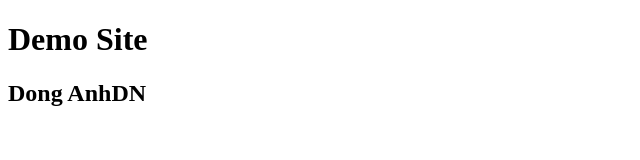
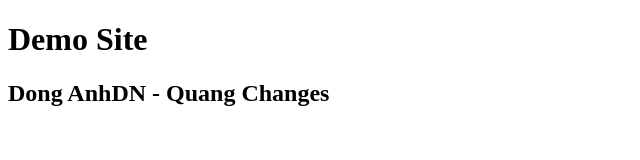
Before and after one commit to hdquang12/mysite, a plain HTML site: page index.html in a window 1280 px wide. Shown: the whole page, without its empty margins (0-640 px from the left). Drawn offline with Linux system fonts and the light colour scheme.

Commit message:
Update index.html
quang commit

```diff
--- a/index.html
+++ b/index.html
@@ -8,6 +8,6 @@
 </head>
 <body>
     <h1>Demo Site</h1>
-    <h2>Dong AnhDN</h2>
+    <h2>Dong AnhDN - Quang Changes</h2>
 </body>
 </html>
```
